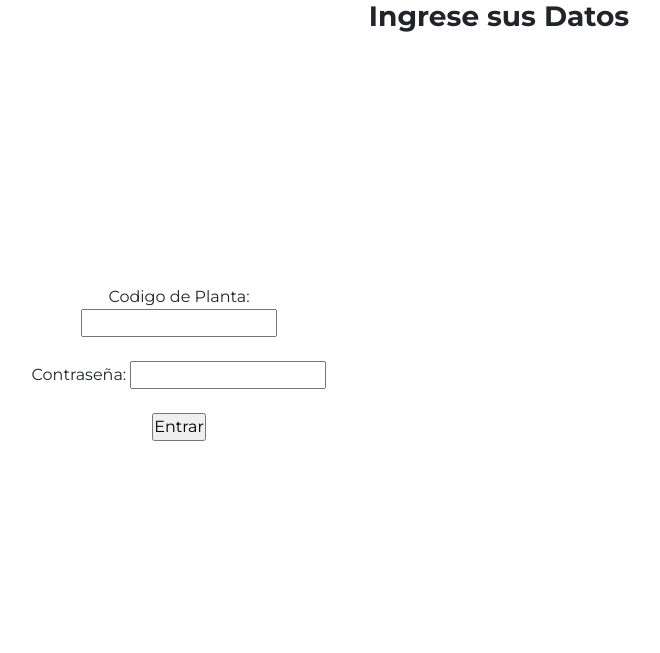
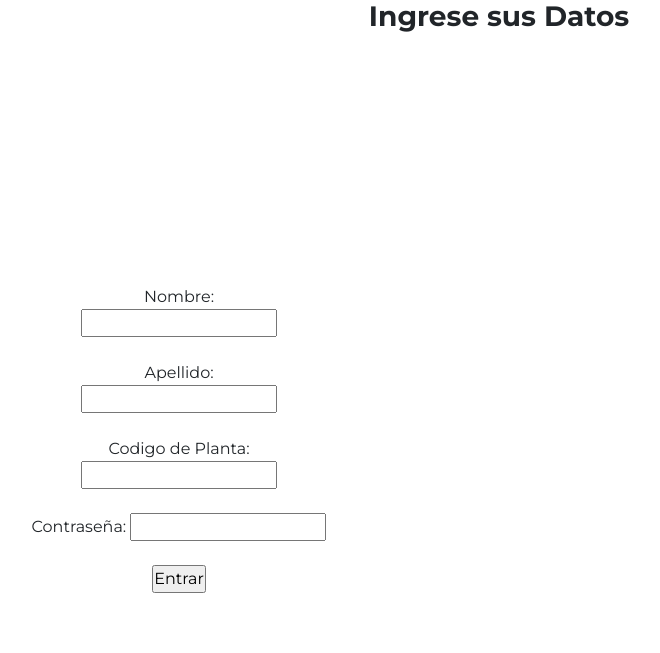
Before and after one commit to AshleyIB/CER3-ENC-GRUPO7, a Django app: page /login/ in a window 1280 px wide. Shown: the top 653 px of the page, without its empty margins (141-801 px from the left). Before the commit the page ends 441 px from the top, so only its background shows below. Run offline with Django 5.2, Linux system fonts and the light colour scheme; some libraries are stand-ins or nearby versions.

Commit message:
vuelve a funcionar el login, yei

```diff
--- a/ENC/core/templates/core/login.html
+++ b/ENC/core/templates/core/login.html
@@ -21,6 +21,12 @@
         {% if si != 2 %}
         <form action="{% url 'login' %}" method="POST">
             {% csrf_token %}
+            <label for="nombre_usuario" style="min-width: 200px;">Nombre:</label>
+            <input type="text" id="nombre_usuario" name="nombre_usuario">
+            <br><br>
+            <label for="apellido_usuario" style="min-width: 200px;">Apellido:</label>
+            <input type="text" id="apellido_usuario" name="apellido_usuario">
+            <br><br>
             <label for="usuario" style="min-width: 200px;">Codigo de Planta:</label>
             <input type="text" id="usuario" name="usuario">
             <br><br>
--- a/ENC/core/views.py
+++ b/ENC/core/views.py
@@ -1,9 +1,6 @@
 from django.shortcuts import render, redirect
 import requests
 from .models import *
-from django.contrib.auth import authenticate, login
-from django.contrib.auth.hashers import make_password
-from django.contrib.auth.hashers import check_password
 from .forms import FormularioForm
 from django.shortcuts import render, redirect
 
@@ -29,8 +26,11 @@ def login(request):
     if request.method == 'POST':
         usuario = request.POST['usuario']
         contrasena = request.POST['contraseña']
+        nombre_usuario = request.POST['nombre_usuario']
+        apellido_usuario = request.POST['apellido_usuario']
+
         try:
-            user = Usuario.objects.get(codigo=usuario, contrasena=contrasena)
+            user = Usuario.objects.get(codigo=usuario, contrasena=contrasena, nombre_usuario=nombre_usuario, apellido_usuario=apellido_usuario)
             si = 2
         except Usuario.DoesNotExist:
             si = 3
@@ -46,4 +46,4 @@ def formulario(request):
     else:
         form = FormularioForm()
 
-    return render(request, 'core/formulario.html', {'form': form})
+    return render(request, 'core/base.html', {'form': form})
```
Also changed, not shown: ENC/core/migrations/0003_supervisor_usuario_apellido_usuario_and_more.py (added), ENC/db.sqlite3.
